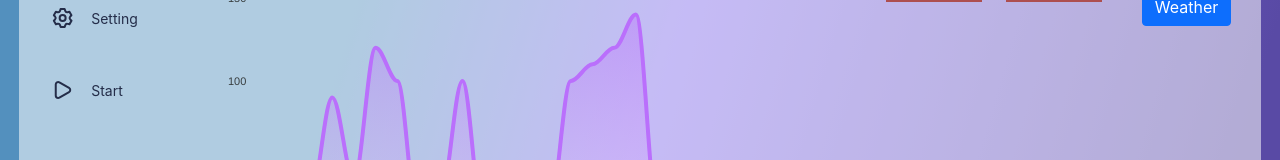
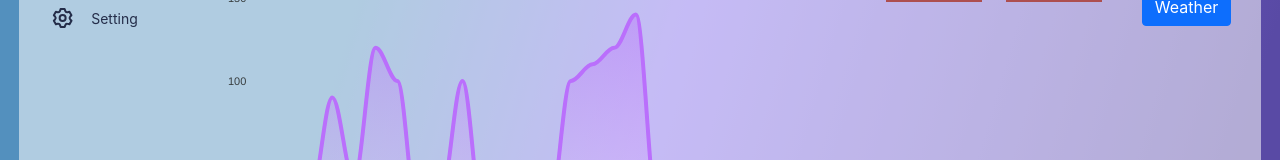
Before and after one commit to HarikrishnanAji/LandSliDer_Dashboard, a React (Create React App) app: page / in a window 1280 px wide. Shown: the part 314-474 px from the top of the page. Built offline with nearby package versions, Linux system fonts and the light colour scheme.

Commit message:
start button

```diff
--- a/src/Data/Data.js
+++ b/src/Data/Data.js
@@ -31,11 +31,11 @@ export const SidebarData = [
     icon: UilSetting,
     heading: 'Setting'
   },
-  {
-    icon: UilPlay,
-    heading: 'Start',
-    onclick:'http://127.0.0.1:5000/dataset'
-  },
+  // {
+  //   icon: UilPlay,
+  //   heading: 'Start',
+  //   onclick:'http://127.0.0.1:5000/dataset'
+  // },
 ];
 
 // Analytics Cards Data
--- a/src/components/RigtSide/RightSide.jsx
+++ b/src/components/RigtSide/RightSide.jsx
@@ -6,13 +6,11 @@ import Weathers from '../Weather/Weathers'
 const RightSide = () => {
   return (
     <div className="RightSide">
-      <button className="start">Start</button>
+      <button className="start" onClick={console.log("Started")}>Start</button>
       <div className="Table"> <Table /></div>
 
       <div className="Weathers"><Weathers/></div>
-
-
-    </div>
+      </div>
 
 
   );
```
